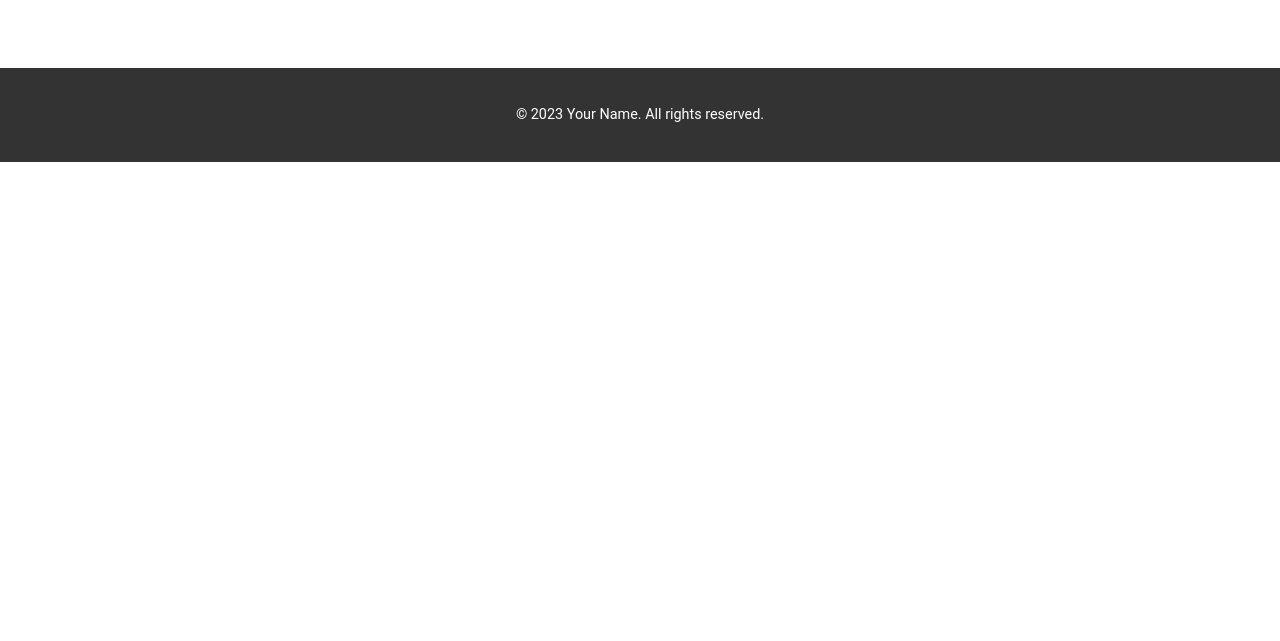
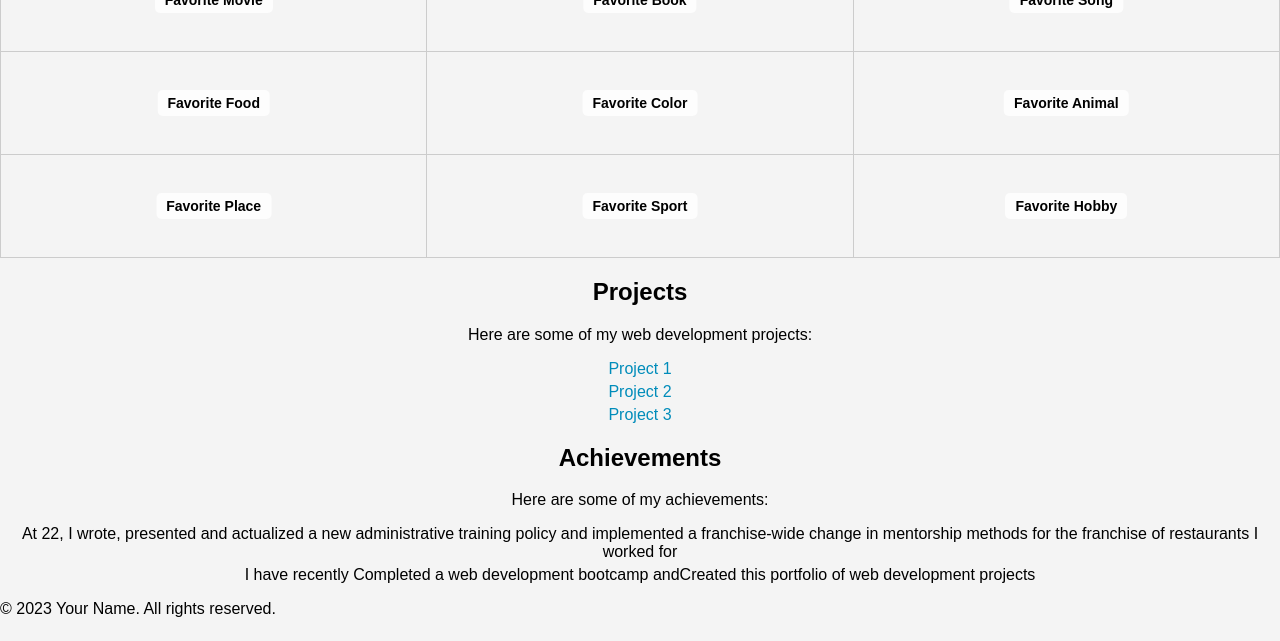
Before and after one commit to Iansogotthis/Portfolio, a website: page extras.html in a window 1280 px wide. Shown: the part 180-821 px from the top of the page. Before the commit the page ends 800 px from the top, so only its background shows below. Drawn offline with Linux system fonts and the light colour scheme.

Commit message:
extras page started

```diff
--- a/css/styles.css
+++ b/css/styles.css
@@ -5,8 +5,8 @@ body {
     font-family: 'Roboto', sans-serif;
     margin: 0;
     padding: 0;
-    background-image: url(/images/background.jpg);
-    background-size: cover;
+    background-color:#e9af52f1;
+
 }
 
 /*******************************
@@ -252,7 +252,7 @@ section {
         Contact Section
 *******************************/
 #contact {
-    background-color: #333;
+    background-color: #525875;
     color: #fff;
 }
 
--- /dev/null
+++ b/css/styles2.css
@@ -0,0 +1,83 @@
+/* styles.css */
+
+body {
+    font-family: Arial, sans-serif;
+    margin: 0;
+    padding: 0;
+    background-color: #f4f4f4;
+}
+
+.header {
+    background-color: #333;
+    color: #fff;
+    padding: 20px;
+    text-align: center;
+}
+
+.main-content {
+    max-width: 800px;
+    margin: 20px auto;
+    padding: 20px;
+    background-color: #fff;
+    box-shadow: 0 0 10px rgba(0, 0, 0, 0.1);
+}
+
+.achievements,
+.favorite-things,
+.projects {
+    margin-bottom: 30px;
+}
+
+.achievements h2,
+.favorite-things h2,
+.projects h2 {
+    margin-top: 0;
+    margin-bottom: 10px;
+    color: #333;
+}
+
+ul {
+    list-style: none;
+    padding: 0;
+    margin: 0;
+}
+
+li {
+    margin-bottom: 5px;
+}
+
+a {
+    color: #008CBA;
+    text-decoration: none;
+}
+
+a:hover {
+    color: #006687;
+}
+
+table {
+    width: 100%;
+    border-collapse: collapse;
+}
+
+td {
+    width: 33.33%;
+    height: 100px;
+    border: 1px solid #ccc;
+    position: relative;
+    cursor: pointer;
+}
+
+td:hover::before {
+    content: attr(data-content);
+    position: absolute;
+    top: 50%;
+    left: 50%;
+    transform: translate(-50%, -50%);
+    font-size: 24px;
+    font-weight: bold;
+    color: #fff;
+    background-color: rgba(0, 0, 0, 0.6);
+    padding: 5px 10px;
+    border-radius: 5px;
+}
--- a/extras.html
+++ b/extras.html
@@ -1,39 +1,115 @@
 <!DOCTYPE html>
 <html lang="en">
-
 <head>
     <meta charset="UTF-8">
     <meta name="viewport" content="width=device-width, initial-scale=1.0">
-    <title>Extras</title>
-    <link rel="stylesheet" href="css/styles.css">
-    <script defer src="/js/app.js"></script>
+    <link rel="stylesheet" href="/css/styles2.css">
+    <title >Extras</title>
+    <style>
+        /* Styles for the whole body */
+        body {
+            background-color:#efb662
+            display: flex;
+            flex-direction: column;
+            justify-content: center;
+            align-items: center;
+            min-height: 100vh; /* Ensure the body takes up the full viewport height */
+            margin: 0; /* Remove default margin */
+            font-family: Arial, sans-serif; /* Optional: Choose your preferred font */
+        }
 
+        /* Additional styles for the main content */
+        main {
+            text-align: center; /* Center-align the content inside the main element */
+            margin-top: 20px; /* Optional: Add some top margin */
+        }
+
+        table {
+            width: 100%;
+            border-collapse: collapse;
+        }
+
+        td {
+            width: 33.33%;
+            height: 100px;
+            border: 1px solid #ccc;
+            position: relative;
+            cursor: pointer;
+        }
+
+        td::before {
+            content: attr(data-category); /* Show category by default */
+            position: absolute;
+            top: 50%;
+            left: 50%;
+            transform: translate(-50%, -50%);
+            font-size: 14px; /* Adjust font size */
+            font-weight: bold;
+            color: #000; /* Change color */
+            background-color: rgba(255, 255, 255, 0.8); /* Change background color */
+            padding: 5px 10px;
+            border-radius: 5px;
+            z-index: -1; /* Move behind table cell */
+            pointer-events: none; /* Ensure it doesn't interfere with hover */
+            transition: opacity 0.3s ease; /* Add transition for smoother effect */
+        }
+
+        td:hover::before {
+            content: attr(data-example); /* Show example on hover */
+        }
+    </style>
 </head>
-
 <body>
     <header>
-        <nav id="nav-menu"></nav>
+        <h1 style="text-align:center">Extras</h1>
     </header>
 
-    <section id="extras">
-        <h2>Extras</h2>
-        <!-- Your content here -->
-    </section>
+    <main>
+        <section id="favorite-things">
+            <h2>Favorite Things</h2>
+            <table>
+                <tbody>
+                    <tr>
+                        <td data-category="Favorite Movie" data-example="Monty Python and the Holy GRail"></td>
+                        <td data-category="Favorite Book" data-example="Harry Potter"></td>
+                        <td data-category="Favorite Song" data-example="Vienna "></td>
+                    </tr>
+                    <tr>
+                        <td data-category="Favorite Food" data-example="cheesecake"></td>
+                        <td data-category="Favorite Color" data-example="orange"></td>
+                        <td data-category="Favorite Animal" data-example="Cat"></td>
+                    </tr>
+                    <tr>
+                        <td data-category="Favorite Place" data-example="Anywhere New"></td>
+                        <td data-category="Favorite Sport" data-example="Soccer"></td>
+                        <td data-category="Favorite Hobby" data-example="Singing"></td>
+                    </tr>
+                </tbody>
+            </table>
+        </section>
+
+        <section id="projects">
+            <h2>Projects</h2>
+            <p>Here are some of my web development projects:</p>
+            <ul>
+                <li><a href="https://example.com/project1">Project 1</a></li>
+                <li><a href="https://example.com/project2">Project 2</a></li>
+                <li><a href="https://example.com/project3">Project 3</a></li>
+            </ul>
+        </section>
+
+        <section id="achievements">
+            <h2>Achievements</h2>
+            <p>Here are some of my achievements:</p>
+            <ul>
+                <li>At 22, I wrote, presented and actualized a new administrative training policy and implemented a franchise-wide change in mentorship methods for the franchise of restaurants I worked for</li>
+                <li>I have recently Completed a web development bootcamp andCreated this portfolio of web development projects</li>
+            </ul>
+        </section>
+    </main>
 
     <footer>
         <p>&copy; 2023 Your Name. All rights reserved.</p>
     </footer>
-
-    <script>
-        // JavaScript code for routing to sections on the home page
-        document.querySelectorAll('nav a').forEach(link => {
-            link.addEventListener('click', (event) => {
-                event.preventDefault();
-                const targetId = link.getAttribute('href'); // Use link instead of event.target
-                window.location.href = `/index.html${targetId}`;
-            });
-        });
-    </script>
 </body>
-
 </html>
```
Also changed, not shown: education.html (+4 -1 lines), employment.html (+8 -2 lines), experience.html (+5 -1 lines).
